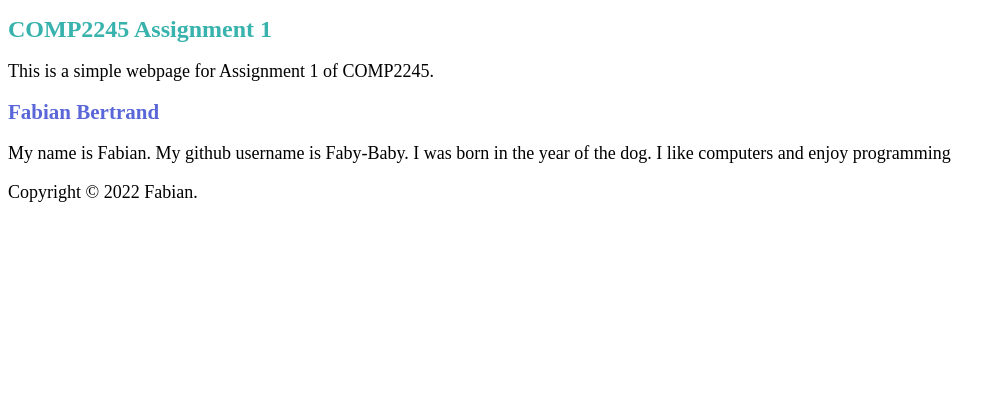
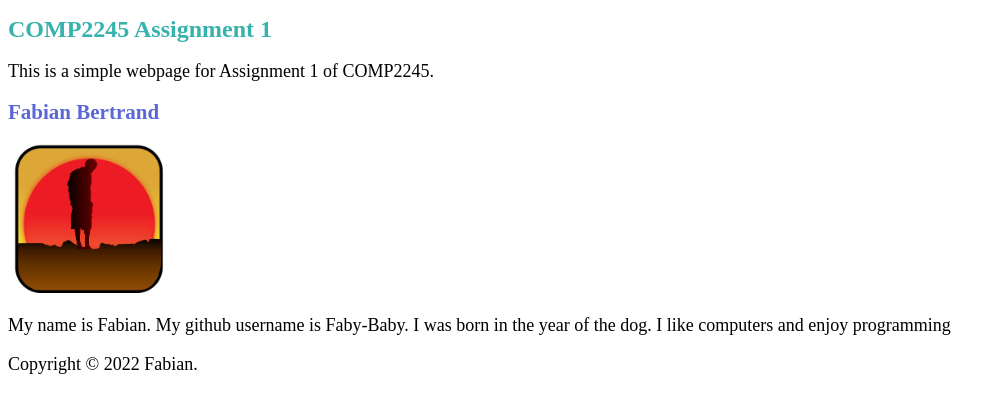
Before and after one commit to Faby-Baby/comp2245-assignment1, a plain HTML site: page index.html in a window 1280 px wide. Shown: the whole page, without its empty margins (0-1006 px from the left). Drawn offline with Linux system fonts and the light colour scheme.

Commit message:
Added image

```diff
--- a/index.html
+++ b/index.html
@@ -14,6 +14,7 @@
     </header>
     <main>
         <h2>Fabian Bertrand</h2>
+        <img src="./Fabian logo.png" alt="Sunset silhouette">
         <p>My name is Fabian. My github username is Faby-Baby. I was born in the year of the dog. I like computers and enjoy programming</p>
     </main>
     <footer>
--- a/styles.css
+++ b/styles.css
@@ -11,3 +11,8 @@ h2 {
 p {
     font-size: 18px;
 }
+
+img {
+    height: 150px;
+
+}
```
Also changed, not shown: Fabian logo.png (added).
